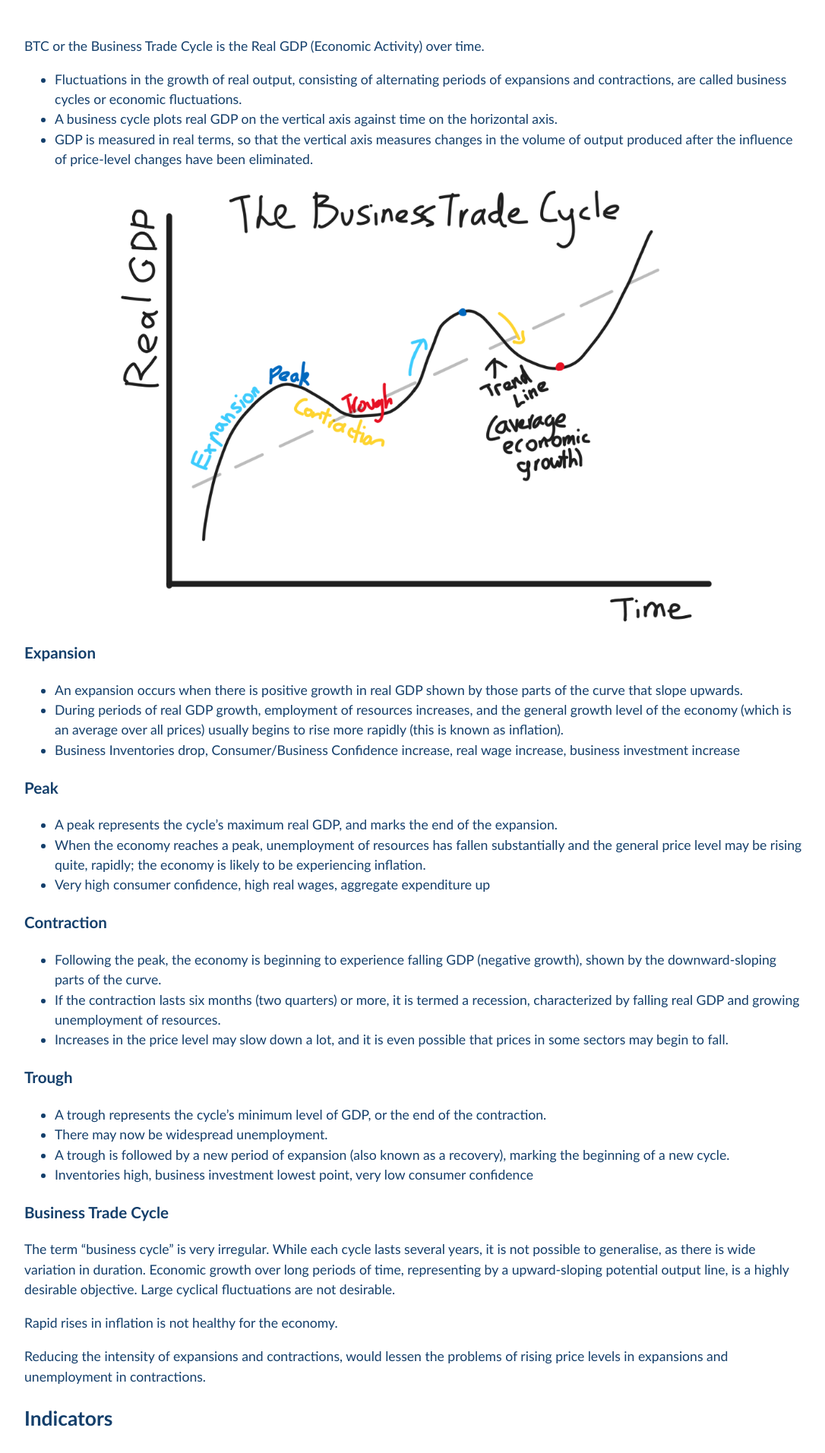
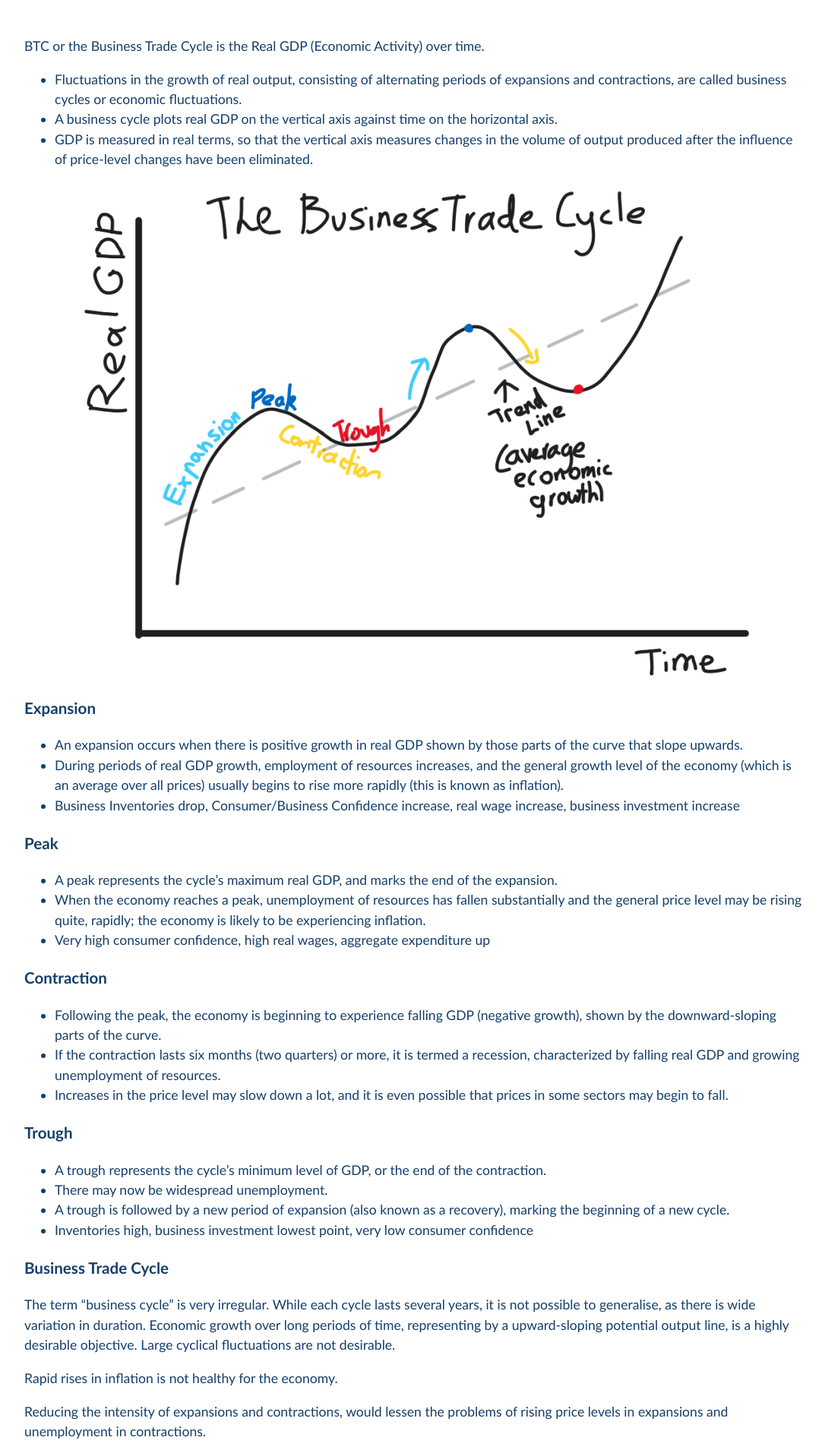
Before and after one commit to Pi-thagoras/the-chicken-pen, a Jekyll site: the page built from economics/Business-Trade-Cycle.md, in a window 1280 px wide. Shown: the part 337-2250 px from the top of the page at 76% size, without its empty margins (96-1182 px from the left). Built offline with Jekyll 4.4.1, drawn with Linux system fonts in a browser that asks for light colours.

Commit message:
vault backup: 2023-08-24 16:04:27

```diff
--- a/economics/Business-Trade-Cycle.md
+++ b/economics/Business-Trade-Cycle.md
@@ -7,7 +7,7 @@
 - A business cycle plots real GDP on the vertical axis against time on the horizontal axis.
 - GDP is measured in real terms, so that the vertical axis measures changes in the volume of output produced after the influence of price-level changes have been eliminated.
 
-<image src="/the-chicken-pen/assets/Business-Trade-Cycle.png" alt="The Business Trade Cycle" width=800px />
+<image src="/the-chicken-pen/assets/Business-Trade-Cycle.png" alt="The Business Trade Cycle" width=900px />
 ### Expansion
 
 - An expansion occurs when there is positive growth in real GDP shown by those parts of the curve that slope upwards.
```
Also changed, not shown: economics/Circular-Flow-Income.md (+2 -0 lines), assets/Circular-Flow-Model.png (added), assets/Pasted image 20230824160319.png (added).
